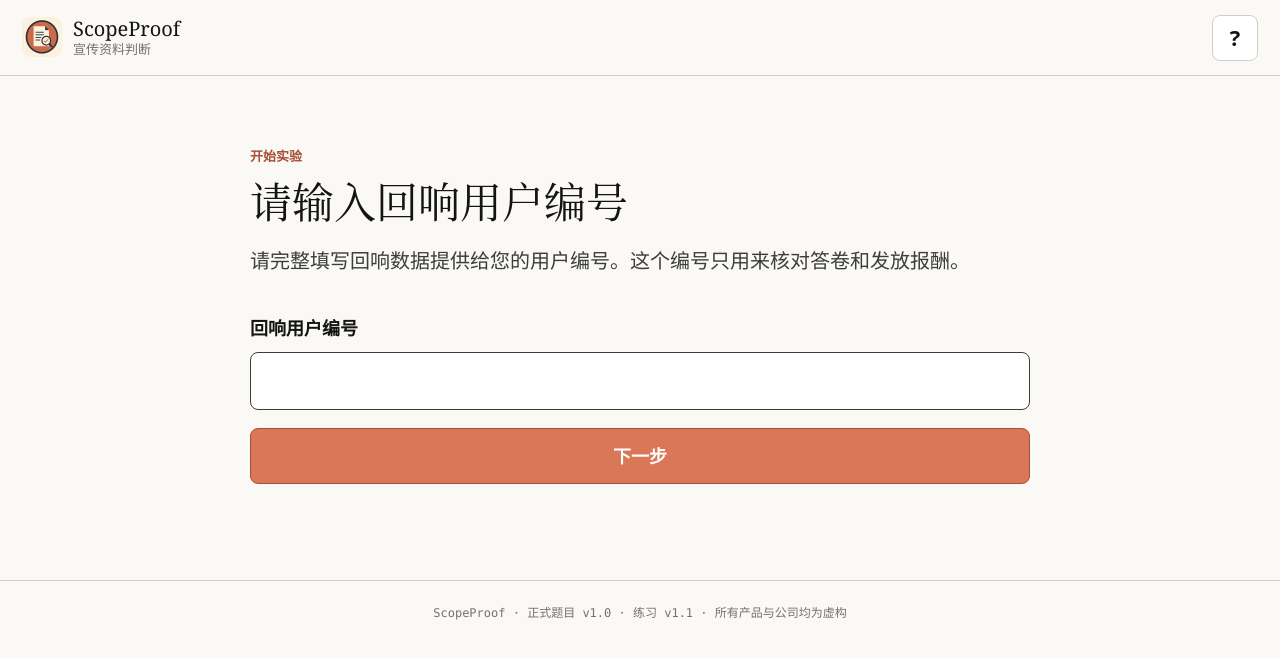
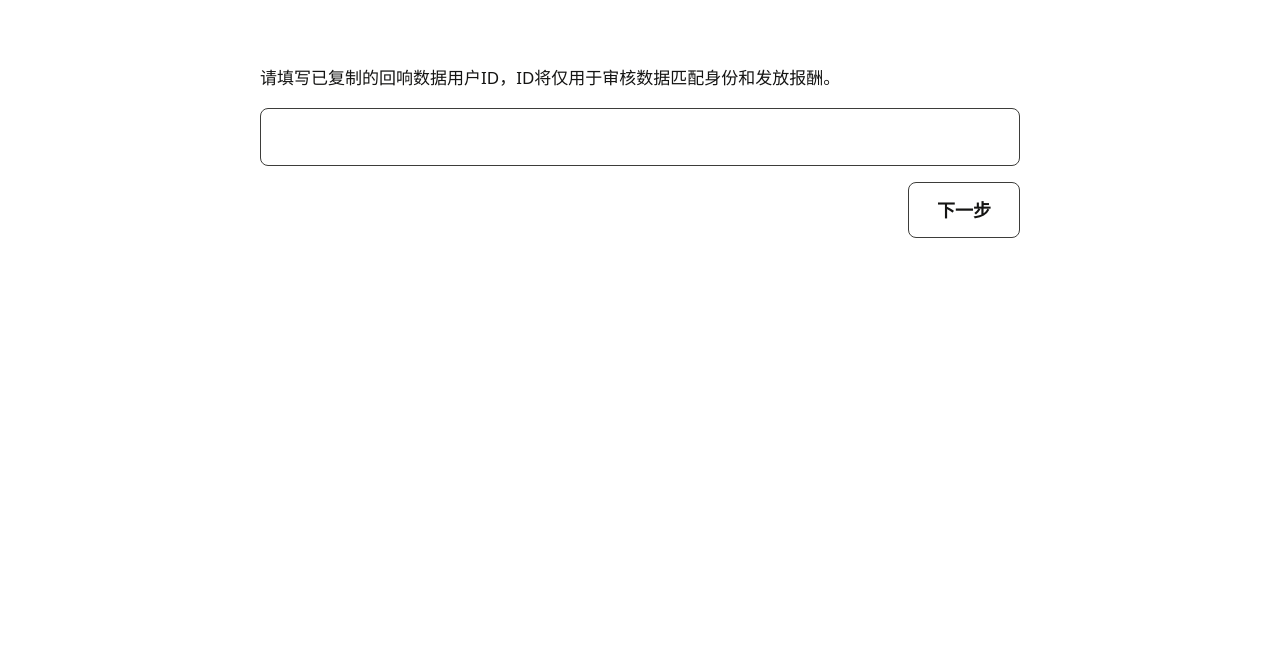
Before and after one commit to song-tuo/scopeproof-ai-washing-study-zh, a website with bundled scripts: page index.html in a window 1280 px wide. Built offline with nearby package versions, Linux system fonts and the light colour scheme.

Commit message:
Simplify the participant ID entry page

```diff
--- a/app.js
+++ b/app.js
@@ -122,6 +122,7 @@ function isValidHuixiangReturnUrl(value) {
 
 function showOnly(selector) {
   screens.forEach((screen) => $(screen).classList.toggle("hidden", screen !== selector));
+  document.body.classList.toggle("entry-mode", selector === "#entry-screen");
   window.scrollTo({ top: 0, behavior: "instant" });
 }
 
--- a/index.html
+++ b/index.html
@@ -24,15 +24,12 @@
   </header>
 
   <main>
-    <section id="entry-screen" class="narrow-page hidden">
-      <p class="kicker">开始实验</p>
-      <h1>请输入回响用户编号</h1>
-      <p class="lead">请完整填写回响数据提供给您的用户编号。这个编号只用来核对答卷和发放报酬。</p>
-      <form id="participant-form" novalidate>
-        <label class="text-label" for="participant-input">回响用户编号</label>
+    <section id="entry-screen" class="narrow-page platform-entry-simple hidden">
+      <form id="participant-form" class="platform-form-simple" novalidate>
+        <label class="text-label" for="participant-input">请填写已复制的回响数据用户ID，ID将仅用于审核数据匹配身份和发放报酬。</label>
         <input id="participant-input" class="participant-input" name="participant" type="text" maxlength="40" autocomplete="off" autocapitalize="off" spellcheck="false" inputmode="text" required>
         <p id="participant-error" class="form-error hidden" role="alert"></p>
-        <button class="primary-button" type="submit">下一步</button>
+        <button class="secondary-button" type="submit">下一步</button>
       </form>
     </section>
 
--- a/styles.css
+++ b/styles.css
@@ -120,6 +120,30 @@ h3 { font-size: 22px; }
   width: min(780px, calc(100% - 36px));
   margin: 0 auto;
   padding: 72px 0 96px;
+}
+
+body.entry-mode { background: var(--white); }
+body.entry-mode .site-bar,
+body.entry-mode .site-footer { display: none; }
+.platform-entry-simple {
+  width: min(760px, calc(100% - 32px));
+  padding-top: 64px;
+}
+.platform-form-simple {
+  display: grid;
+  gap: 16px;
+}
+.platform-form-simple .text-label {
+  margin: 0;
+  font-size: 17px;
+  font-weight: 500;
+  line-height: 1.65;
+}
+.platform-form-simple .participant-input { margin: 0; }
+.platform-form-simple .form-error { margin: 0; }
+.platform-form-simple .secondary-button {
+  min-width: 112px;
+  justify-self: end;
 }
 
 .kicker {
@@ -481,6 +505,8 @@ dialog li + li { margin-top: 12px; }
   .brand img { width: 36px; height: 36px; }
   .brand small { display: none; }
   .narrow-page { width: min(100% - 28px, 780px); padding: 46px 0 72px; }
+  .platform-entry-simple { width: min(100% - 32px, 760px); padding-top: 32px; }
+  .platform-form-simple .secondary-button { width: 100%; justify-self: stretch; }
   .lead { font-size: 19px; }
   .intro-band { grid-template-columns: 1fr; }
   .intro-band > div { display: grid; grid-template-columns: 42px 1fr; gap: 12px; padding: 17px 8px; }
```
Also changed, not shown: tests/production-browser-smoke.mjs (+2 -2 lines), tests/ui.test.mjs (+5 -3 lines), 1 other file.
